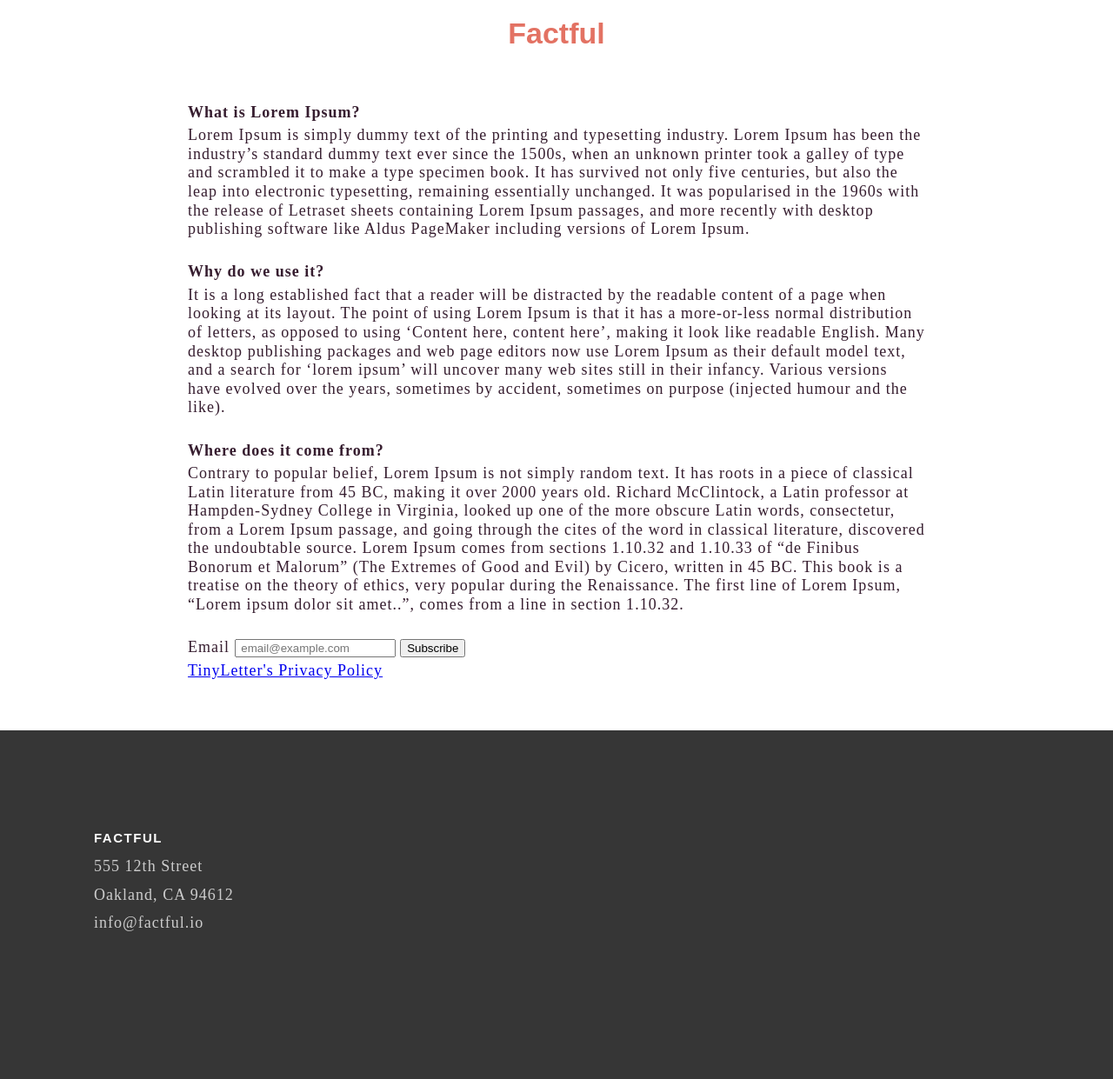
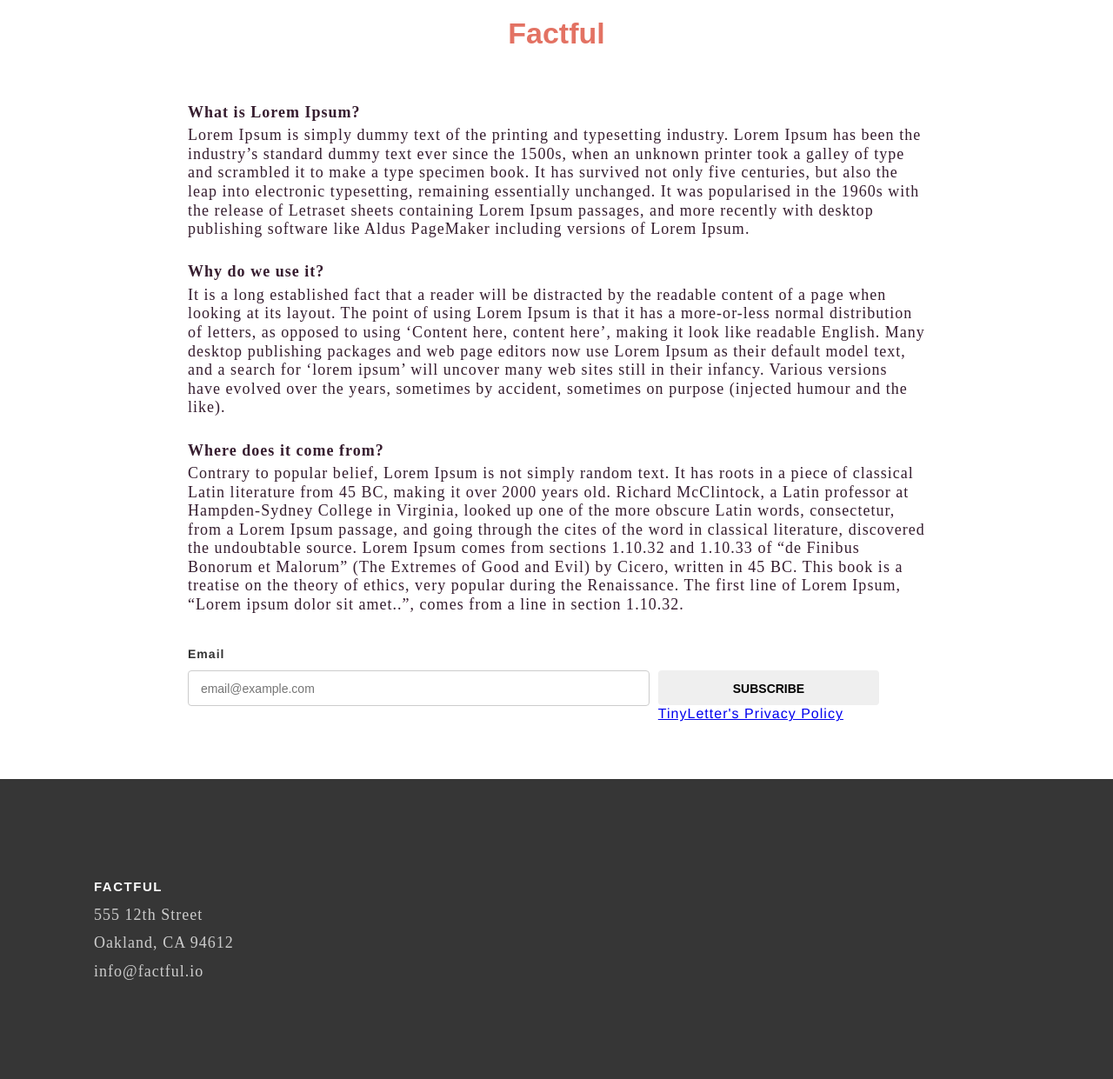
Before and after one commit to factful/factful.github.io, a Jekyll site: the page built from lorem.md, in a window 1280 px wide. Shown: the whole page at 87% size. Built offline with Jekyll 4.4.1, drawn with Linux system fonts in a browser that asks for light colours; nearby versions of some CDN libraries; some web fonts are replaced; before the commit the page ends 1185 px from its top, so only the background shows below that.

Commit message:
adding tiny letter styles

```diff
--- a/css/main.css
+++ b/css/main.css
@@ -62,3 +62,103 @@ body {
    color: #222;
    line-height: 1.8em;
 }
+
+
+ /* Tiny Letter Form */
+
+            form {
+                font: 16px/20px'Helvetica', Arial, sans-serif;
+                display: block;
+                padding: 6px 0 10px 0;
+            }
+            label {
+                clear: both;
+                display: block;
+                margin: 8px 0;
+                font-weight: bold;
+                position: relative;
+                line-height: 150%;
+                font-family: Helvetica;
+                font-size: 14px;
+                color: #333333;
+            }
+            .email-group input {
+                display: block;
+                float: left;
+                width: 60%;
+                margin: 0 10px 0 0;
+                min-width: 200px;
+                padding: 12px 10px 11px 10px;
+                border: 1px solid #ccc;
+                border-radius: 4px;
+                font-size: 14px;
+                box-shadow: none;
+            }
+            .email-group .button {
+                width: 30%;
+                margin: 0;
+                min-width: 75px;
+            }
+            .error,
+            .errorText {
+                margin: 5px 0 0 0;
+                padding: 10px;
+                font-size: 14px;
+                color: #6b0505;
+                background-color: #f4bfbf;
+            }
+            .formstatus {
+                margin-bottom: 10px;
+            }
+            .success {
+                background: #e4f3d4;
+                font-size: 14px;
+                color: #5ca000;
+                margin: 10px 0;
+                padding: 10px;
+                font-family: 'Helvetica Neue', Helvetica, Arial, Sans-serif;
+            }
+            .success a {
+                color: #5ca000;
+                text-decoration: underline;
+            }
+            .rounded {
+                border-radius: 4px;
+                -moz-border-radius: 4px;
+                -webkit-border-radius: 4px;
+            }
+            .button,
+            .button-small {
+                display: inline-block;
+                white-space: nowrap;
+                height: 40px;
+                line-height: 42px;
+                margin: 0 5px 0 0;
+                padding: 0 22px;
+                text-decoration: none;
+                text-transform: uppercase;
+                text-align: center;
+                font-weight: bold;
+                font-style: normal;
+                font-size: 14px;
+                cursor: pointer;
+                border: 0;
+                -moz-border-radius: 4px;
+                border-radius: 4px;
+                -webkit-border-radius: 4px;
+                vertical-align: top;
+                -webkit-font-smoothing: antialiased;
+                font-smoothing: antialiased;
+            }
+            .button-small {
+                float: none;
+                display: inline-block;
+                height: auto;
+                line-height: 18px !important;
+                padding: 2px 15px !important;
+                font-size: 11px !important;
+            }
+            .button:hover,
+            .button-small:hover {
+                opacity: .8;
+            }
```
